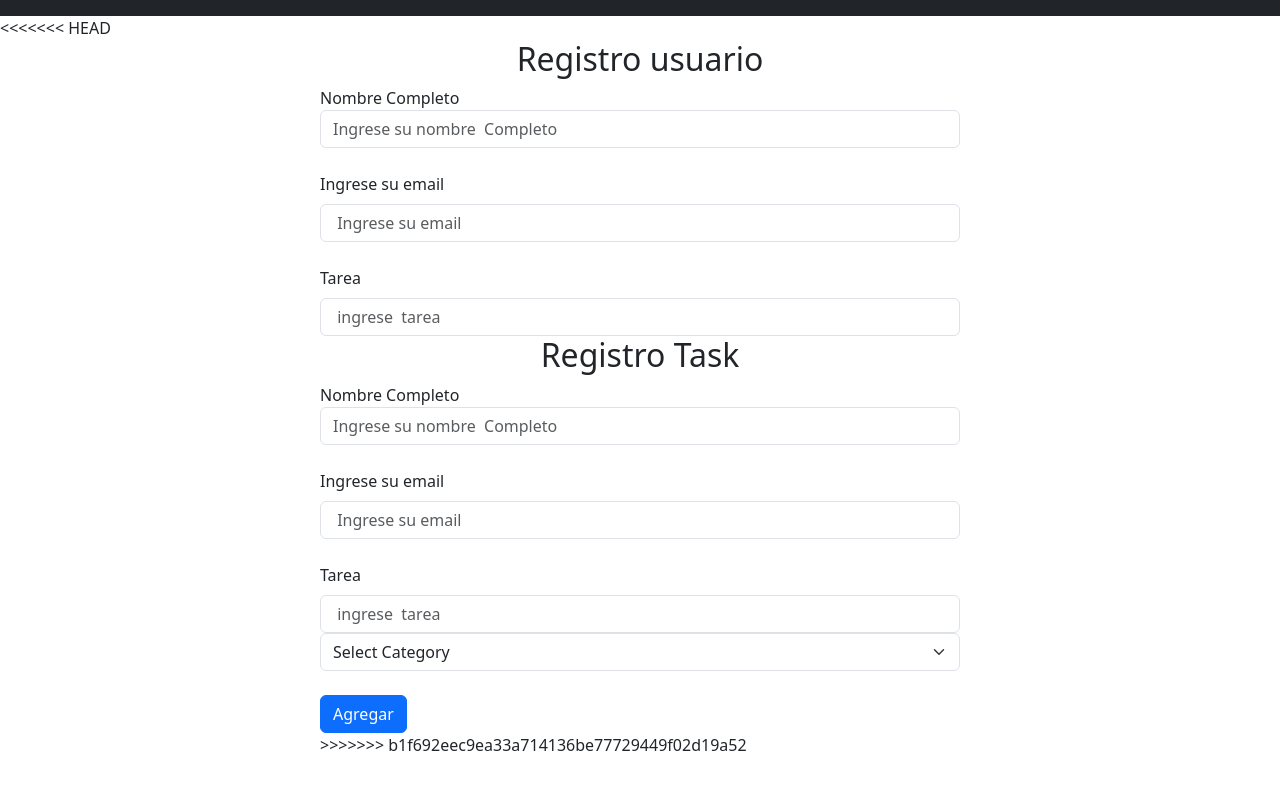
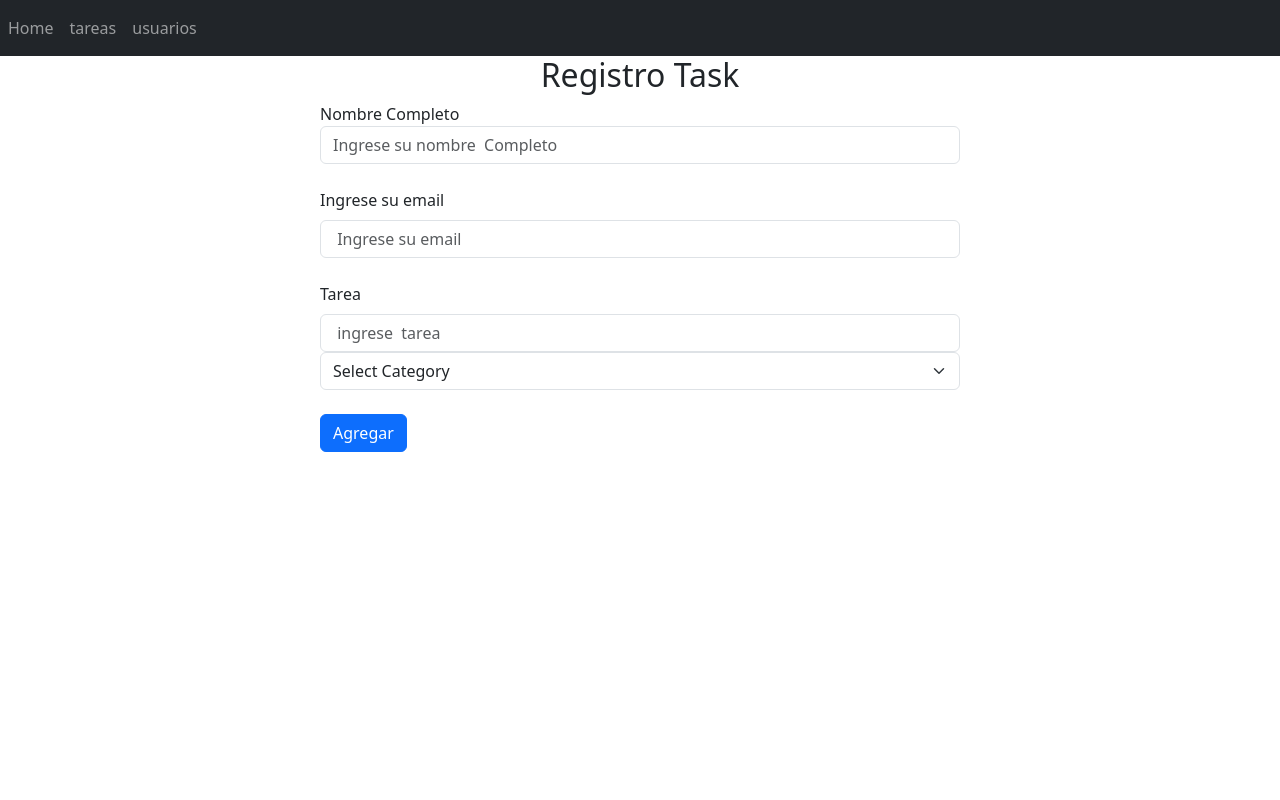
Before and after one commit to winsignares/projectweb, a Flask app: page / in a window 1280 px wide. Run offline with Flask 3, Linux system fonts and the light colour scheme.

Commit message:
adding linkers

```diff
--- a/config/templates/layout.html
+++ b/config/templates/layout.html
@@ -14,48 +14,22 @@
 
     <nav class="navbar navbar-expand-lg navbar-dark bg-dark">
         <div class="collapse navbar-collapse" id="navbarNavDropdown">
+            <ul class="navbar-nav">
+                <li class="nav-item">
+                  <a class="nav-link "  href="#">Home</a>
+                </li>
+                <li class="nav-item">
+                  <a class="nav-link" href="#">tareas</a>
+                </li>
+                <li class="nav-item">
+                  <a class="nav-link" href="#">usuarios</a>
+                </li>
+              </ul>
         </div>
     </nav>
 
-<<<<<<< HEAD
-      <div class="col-md-6 offset-md-3">
-        <h2 style="text-align: center ">Registro usuario</h2>
-        <form class="form-group">
-          <div class="form-group">
-
-            <label>Nombre Completo</label>
-            <input
-              type="text"
-              class="form-control"
-              id="exampleFormControlInput1"
-              placeholder="Ingrese su nombre  Completo
-              "
-              name="nombre"
-            />
-          </div>
-          <div class="form-group">
-            <br>
-            <label for="exampleFormControlInput1" class="form-label">Ingrese su email</label>
-            <input
-              type="email"
-              class="form-control"
-              id="exampleFormControlInput2"
-              placeholder=" Ingrese su email"
-              name="email"
-              />
-          </div>
-          <div class="form-group">
-            <br>
-            <label for="exampleFormControlInput1" class="form-label">Tarea</label>
-            <input
-              type="text"
-              class="form-control"
-              id="exampleFormControlInput3"
-              placeholder=" ingrese  tarea"
-=======
       {% block body %}
       {% endblock %}
->>>>>>> b1f692eec9ea33a714136be77729449f02d19a52
 
 <script src="//cdn.jsdelivr.net/npm/bootstrap@5.3.0-alpha1/dist/js/bootstrap.bundle.min.js" > </script>
 <script src="https://cdn.jsdelivr.net/npm/@popperjs/core@2.11.6/dist/umd/popper.min.js" integrity="sha384-oBqDVmMz9ATKxIep9tiCxS/Z9fNfEXiDAYTujMAeBAsjFuCZSmKbSSUnQlmh/jp3" crossorigin="anonymous"></script>
```
